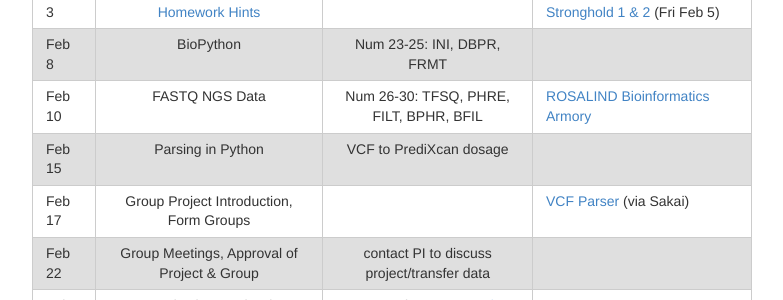
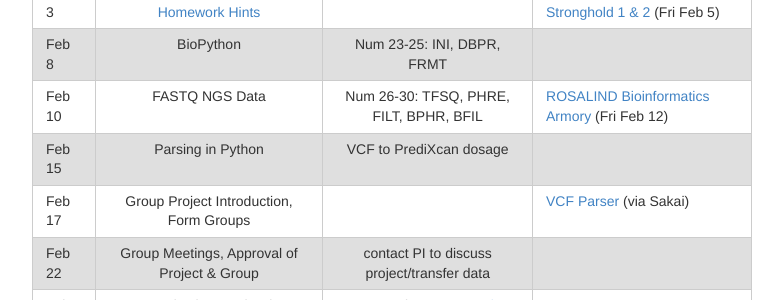
Before and after one commit to hwheeler01/CompBio, a Jekyll site: the page built from syllabus.md, in a window 1280 px wide and 900 px high, scrolled down 3036 px. Shown: the part 152-452 px from the top of the window, without its empty margins (248-1031 px from the left). Built offline with Jekyll 4.4.1, drawn with Linux system fonts in a browser that asks for light colours.

Commit message:
change bioi armory due date

```diff
--- a/syllabus.md
+++ b/syllabus.md
@@ -122,7 +122,7 @@ Course grades are assigned according to the following scale:<br>
 |Feb 1|ORFs, Splicing, k-Mers, oh my! | Num 16-20: ORF, SPLC, TRAN, LONG, KMER | |
 |Feb 3|Constructing a de Bruijn Graph <a href="http://hwheeler01.github.io/CompBio/week3_hints.html">Homework Hints</a> | Num 21-22: SETO, DBRU | <a href="http://rosalind.info/classes/254/">ROSALIND Bioinformatics Stronghold 1 & 2</a> (Fri Feb 5) |
 |Feb 8|BioPython | Num 23-25: INI, DBPR, FRMT | |
-|Feb 10|FASTQ NGS Data| Num 26-30: TFSQ, PHRE, FILT, BPHR, BFIL | <a href="http://rosalind.info/classes/254/">ROSALIND Bioinformatics Armory</a> |
+|Feb 10|FASTQ NGS Data| Num 26-30: TFSQ, PHRE, FILT, BPHR, BFIL | <a href="http://rosalind.info/classes/254/">ROSALIND Bioinformatics Armory</a> (Fri Feb 12)|
 |Feb 15|Parsing in Python | VCF to PrediXcan dosage|
 |Feb 17|Group Project Introduction, Form Groups |  | <a href="http://hwheeler01.github.io/CompBio/vcf_parser.html">VCF Parser</a> (via Sakai)|
 |Feb 22|Group Meetings, Approval of Project & Group| contact PI to discuss project/transfer data|  |
```
